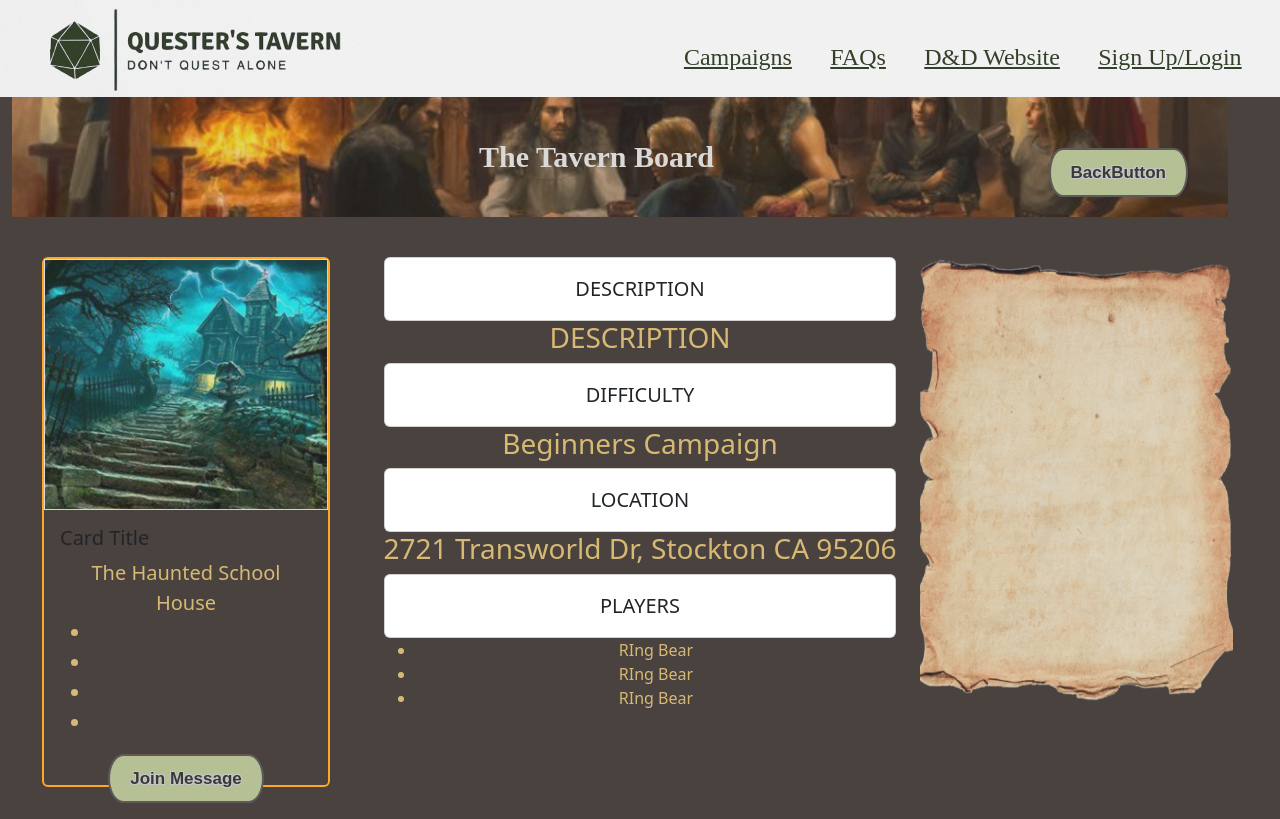
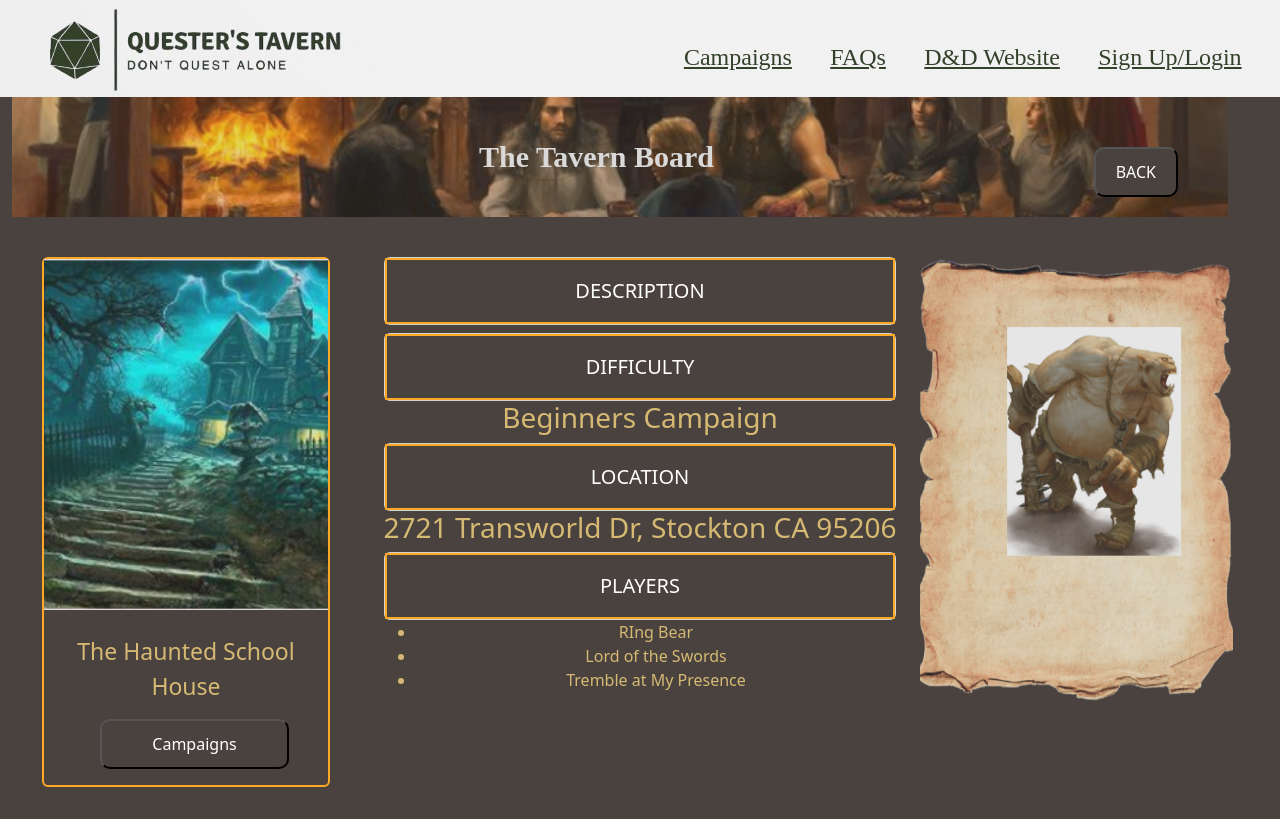
Before and after one commit to MJGowan/questers.tavern, a React (Create React App) app: page /TavernBoardPost in a window 1280 px wide. Built offline with nearby package versions, Linux system fonts and the light colour scheme; a web font is replaced by a local one.

Commit message:
updates TavernBoardPost

```diff
--- a/src/Components/TavernPost/TavernBoardPost.css
+++ b/src/Components/TavernPost/TavernBoardPost.css
@@ -19,6 +19,9 @@ body {
   .card-description {
     text-align: center;
     font-size: 20px;
+    background-color: #4A423F;
+    border: 2px solid #FFA825;
+    color: white;
   }
   .card-font-description{
     text-align: center;
--- a/src/Components/TavernPost/TavernBoardPost.tsx
+++ b/src/Components/TavernPost/TavernBoardPost.tsx
@@ -20,7 +20,21 @@ export default function TavernBoardPost() {
               </div>
               <div className='button-container d-none d-md-block'>
                 <div className='d-flex ml-auto'>
-                  <button className='button'>BackButton</button>
+                  <button
+                    className='cardbutton'
+                    style={{
+                      width: "95%",
+                      marginLeft: "10px",
+                      marginRight: "10px",
+                      borderRadius: "10px",
+                      height: "50px",
+                      padding: "10px 20px",
+                      backgroundColor: "#4A423F",
+                      color: "white",
+                    }}
+                  >
+                    BACK
+                  </button>{" "}
                 </div>
               </div>
             </div>
@@ -28,8 +42,9 @@ export default function TavernBoardPost() {
         </Col>
       </Row>
       <Row>
-        <Col className="card-container">
-          <Card className="card"
+        <Col className='card-container'>
+          <Card
+            className='card'
             style={{
               width: "18rem",
               height: "530px",
@@ -41,30 +56,42 @@ export default function TavernBoardPost() {
           >
             <img src={logo2} alt='logo' className='logo-image' />
             <Card.Body>
-              <Card.Title>Card Title</Card.Title>
+              <Card.Title></Card.Title>
               <Card.Text
                 style={{
-                  fontSize: "20px",
+                  fontSize: "23px",
                   color: "#D6BA73",
                   textAlign: "center",
                 }}
               >
                 The Haunted School House
-                <ul>
-                  <li></li>
-                  <li></li>
-                  <li></li> <li></li>
-                </ul>
               </Card.Text>
-              <button className='button33'>Join Message</button>
+              <button
+                className='cardbutton'
+                style={{
+                  width: "75%",
+                  marginLeft: "40px",
+                  marginRight: "10px",
+                  borderRadius: "10px",
+                  height: "50px",
+                  padding: "10px 20px",
+                  backgroundColor: "#4A423F",
+                  color: "white",
+                }}
+              >
+                Campaigns
+              </button>{" "}
             </Card.Body>
           </Card>
         </Col>
-        <Col style={{ paddingTop: "40px", whiteSpace: "nowrap" }} className='card-container1'>
+        <Col
+          style={{ paddingTop: "40px", whiteSpace: "nowrap" }}
+          className='card-container1'
+        >
           <Card>
             <Card.Body className='card-description'>DESCRIPTION</Card.Body>
           </Card>
-          <h3 className='card-font-description'>DESCRIPTION</h3>
+          <h3 className='card-font-description'></h3>
           <Card>
             <Card.Body className='card-description'>DIFFICULTY</Card.Body>
           </Card>
@@ -80,30 +107,31 @@ export default function TavernBoardPost() {
           </Card>
           <ul className='card-font-description'>
             <li>RIng Bear</li>
-            <li>RIng Bear</li>
-            <li>RIng Bear</li>
+            <li>Lord of the Swords</li>
+            <li>Tremble at My Presence</li>
           </ul>
         </Col>
         <Col style={{ paddingTop: "40px" }}>
-          <div>
+          <div style={{ position: "relative" }}>
             <img
               src={logo3}
               alt='logo'
               className='logo-image'
               style={{ width: "90%", height: "auto" }}
             />
-            {/* <img
+            <img
               src={logo4}
-              alt='second image'
+              alt='logo'
+              className='logo-image'
               style={{
+                width: "50%",
+                height: "auto",
                 position: "absolute",
-                top: "110%",
-                left: "81%",
+                top: "40%",
+                left: "50%",
                 transform: "translate(-50%, -50%)",
-                width: "20%",
-                height: "50%",
               }}
-            /> */}
+            />
           </div>
         </Col>
       </Row>
```
